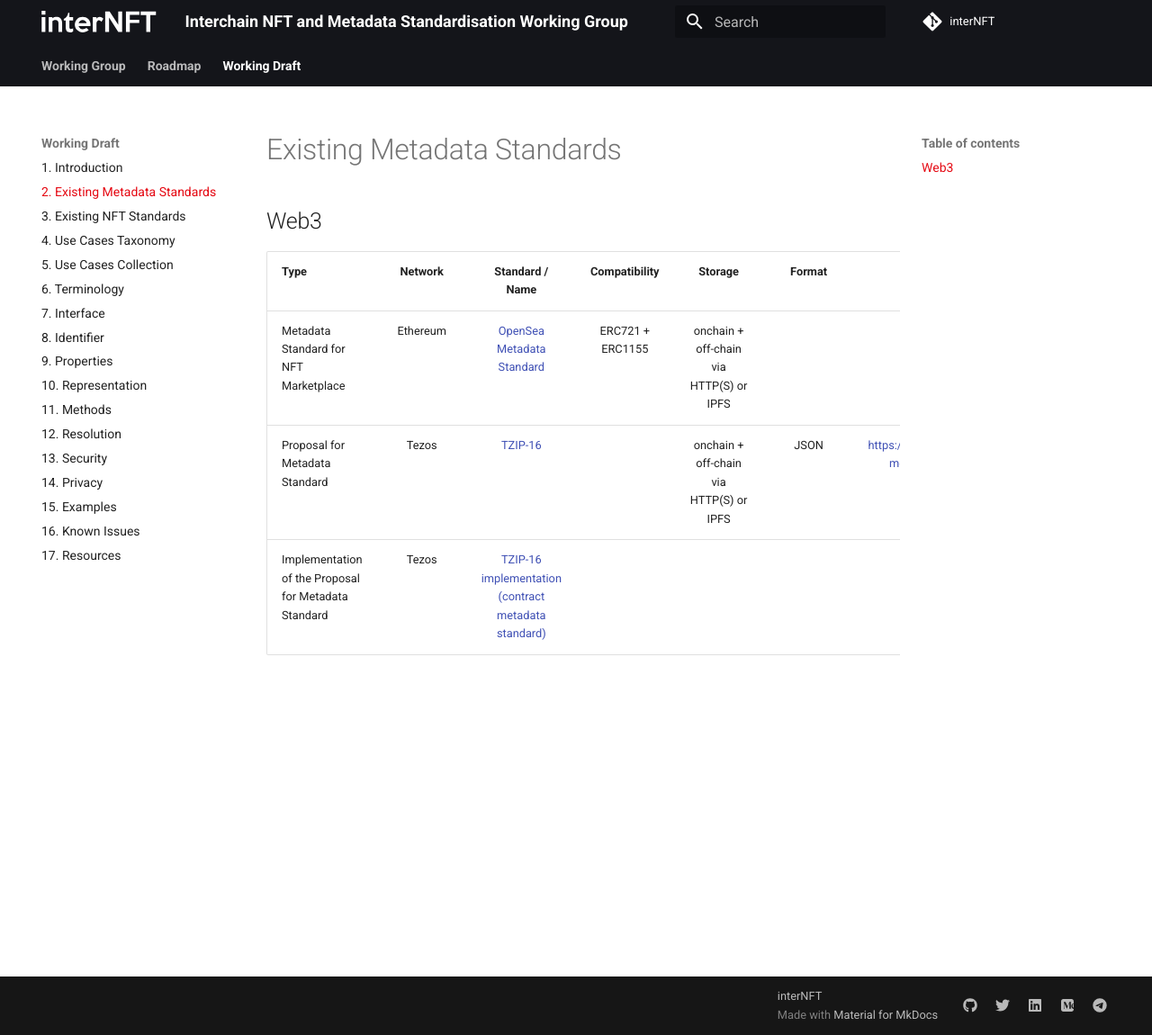
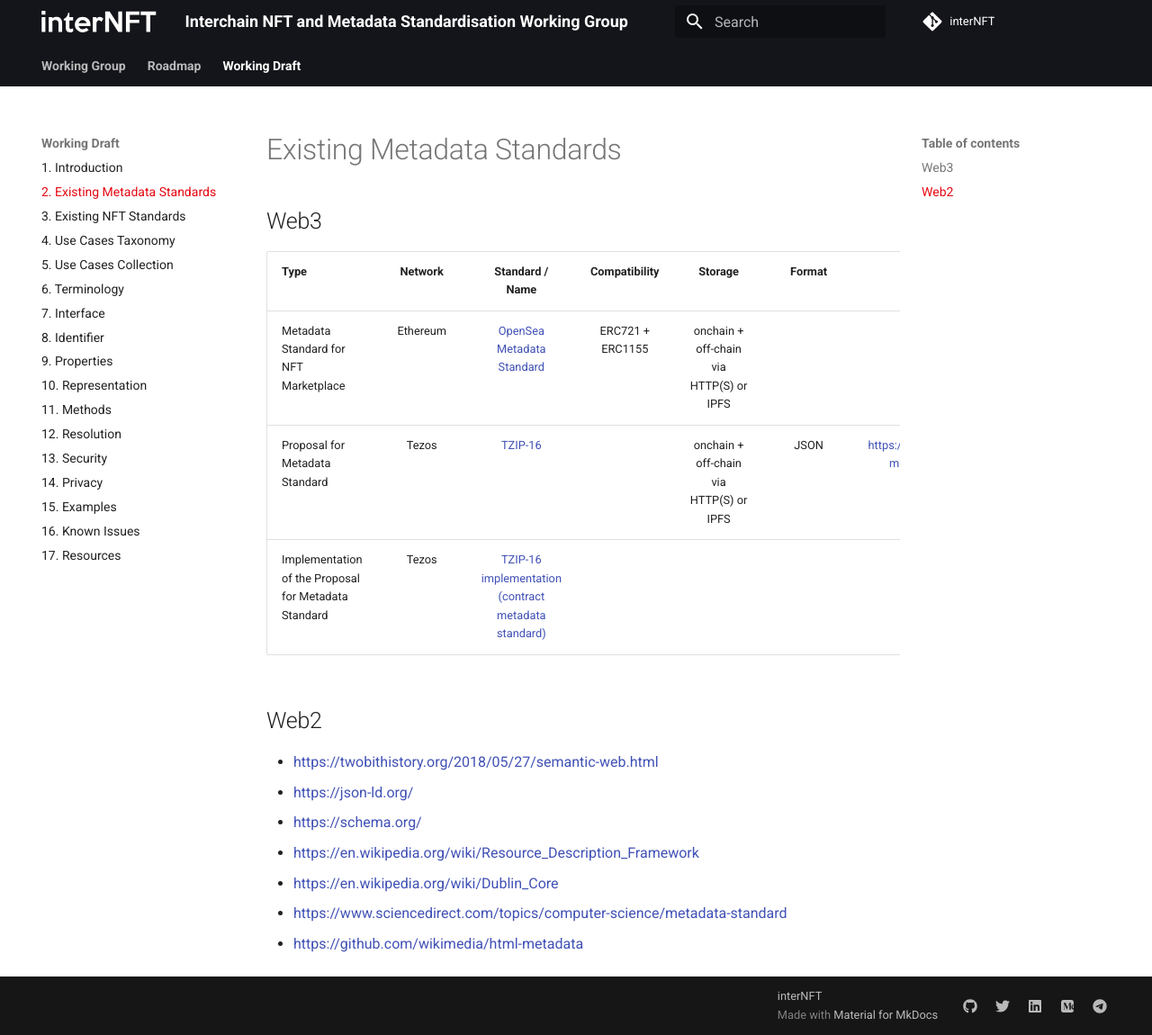
Before and after one commit to interNFT/documentation, an MkDocs documentation site: the page built from markdowns/workingDraft/existingMetadataStandards.md, in a window 1280 px wide and 1150 px high. Shown: the whole window at 90% size. Built offline with MkDocs 1.6.1 and Material for MkDocs 9.7.7, drawn with Linux system fonts in a browser that asks for light colours.

Commit message:
add Web2 metadata standards

```diff
--- a/markdowns/workingDraft/existingMetadataStandards.md
+++ b/markdowns/workingDraft/existingMetadataStandards.md
@@ -1,10 +1,20 @@
 # Existing Metadata Standards
 
 ## Web3
-
 
 | Type    | Network |  Standard / Name   |   Compatibility   |   Storage    |   Format    |   Comments  |
 | ------------- |:-------------:|:-------------:|:-------------:|:-------------:|:-------------:|:-------------:|
 | Metadata Standard for NFT Marketplace | Ethereum |  [OpenSea Metadata Standard](https://docs.opensea.io/docs/metadata-standards){:target="_blank"} |  ERC721 + ERC1155 |  onchain + off-chain via HTTP(S) or IPFS  | | |
 | Proposal for Metadata Standard   | Tezos |  [TZIP-16](https://gitlab.com/tzip/tzip/-/blob/master/proposals/tzip-16/tzip-16.md){:target="_blank"}   |      |   onchain + off-chain via HTTP(S) or IPFS    | JSON |   https://medium.com/@TQTezos/contract-metadata-on-tezos-e4c692e2f6ba  |
 | Implementation of the Proposal for Metadata Standard   |  Tezos  |  [TZIP-16 implementation (contract metadata standard)](https://gitlab.com/smondet/tezos/-/merge_requests/7){:target="_blank"}  |    |    |    |    |
+
+
+## Web2
+
+* https://twobithistory.org/2018/05/27/semantic-web.html
+* https://json-ld.org/
+* https://schema.org/
+* https://en.wikipedia.org/wiki/Resource_Description_Framework
+* https://en.wikipedia.org/wiki/Dublin_Core
+* https://www.sciencedirect.com/topics/computer-science/metadata-standard
+* https://github.com/wikimedia/html-metadata
```
